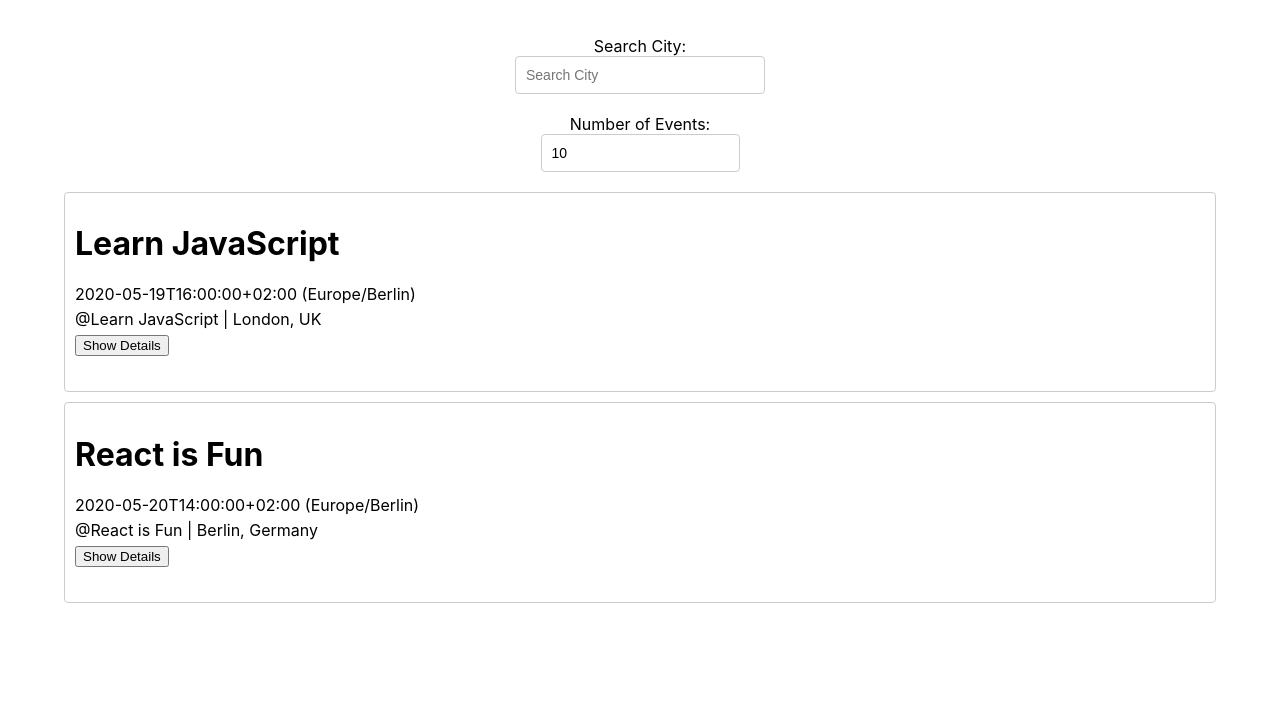
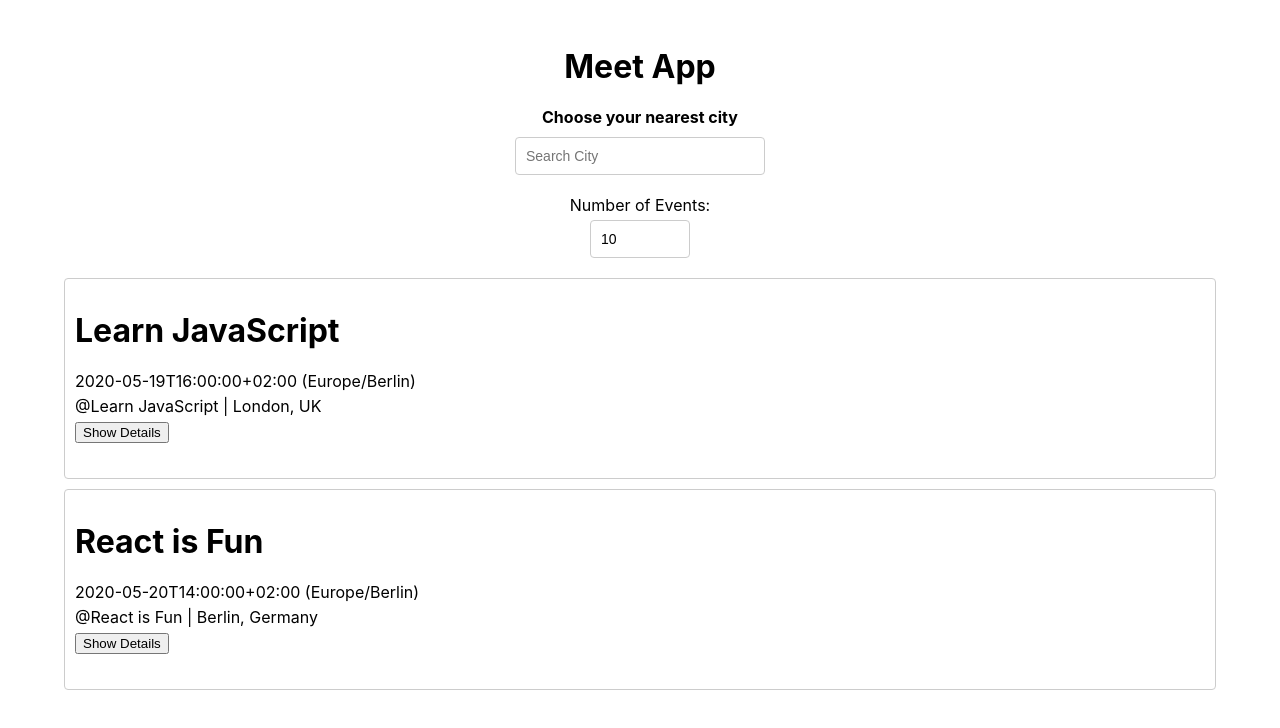
Before and after one commit to niketshukla/MeetUp, a React (Create React App) app: page / in a window 1280 px wide. Shown: the top 728 px of the page. Built offline with nearby package versions, Linux system fonts and the light colour scheme; what atatus-spa would draw is missing.

Commit message:
Modified Css

```diff
--- a/src/App.css
+++ b/src/App.css
@@ -22,6 +22,9 @@ p {
 }
 .showSuggestions {
   display: block;
+}
+h4{
+  margin-bottom: 5px;
 }
 
 input[type="text"],
@@ -120,7 +123,10 @@ input[type="number"] {
   margin: 20px auto;
   text-align: center;
 }
-
+.numberOfEvents input{
+  width: 100px;
+  margin-top: 5px;
+}
 .button-wrapper {
   display: grid;
   grid-template-columns: 1fr 1fr 1fr;
@@ -135,7 +141,7 @@ input[type="number"] {
 } */
 .Alert p{
   border-radius: 3px;
-  margin: 10px 0px;
+  /* margin: 10px 0px; */
 }
 
 .data-vis-wrapper {
--- a/src/App.js
+++ b/src/App.js
@@ -49,6 +49,8 @@ class App extends Component {
   render() {
     return (
       <div className="App">
+        <h1>Meet App</h1>
+        <h4>Choose your nearest city</h4>
         <CitySearch locations={this.state.locations} updateEvents={this.updateEvents} />
         <NumberOfEvents updateEvents={this.updateEvents} />
         <EventList events={this.state.events} />
--- a/src/CitySearch.js
+++ b/src/CitySearch.js
@@ -39,7 +39,7 @@ class CitySearch extends Component {
     return (
       <div className='citysearch'>
         <InfoAlert text={this.state.infoText} />
-        <label>Search City: </label>
+        {/* <label>Search City: </label> */}
         <input type="text" className="city" placeholder='Search City' value={this.state.query} onChange={this.handleInputChanged} onFocus={() => { this.setState({ showSuggestions: true }) }} />
         <ul className='suggestions' style={this.state.showSuggestions ? {}: { display: 'none' }} >
           {this.state.suggestions.map((suggestion) => (
```
Also changed, not shown: public/manifest.json.
